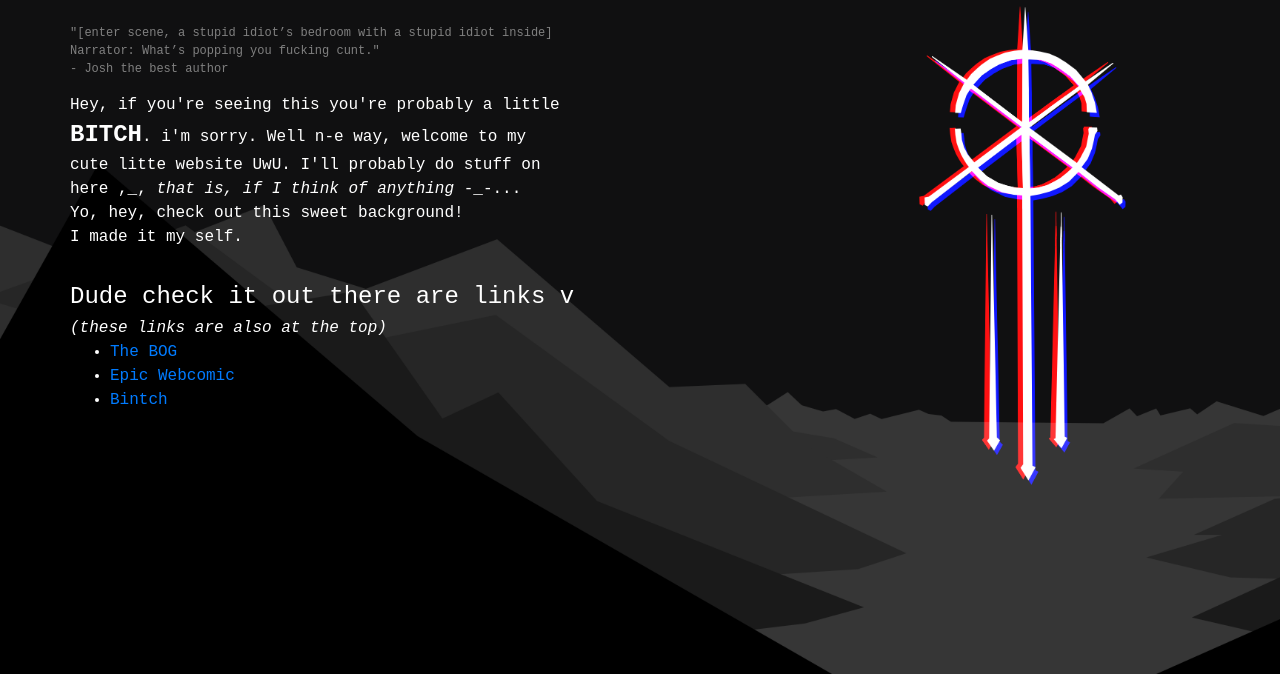
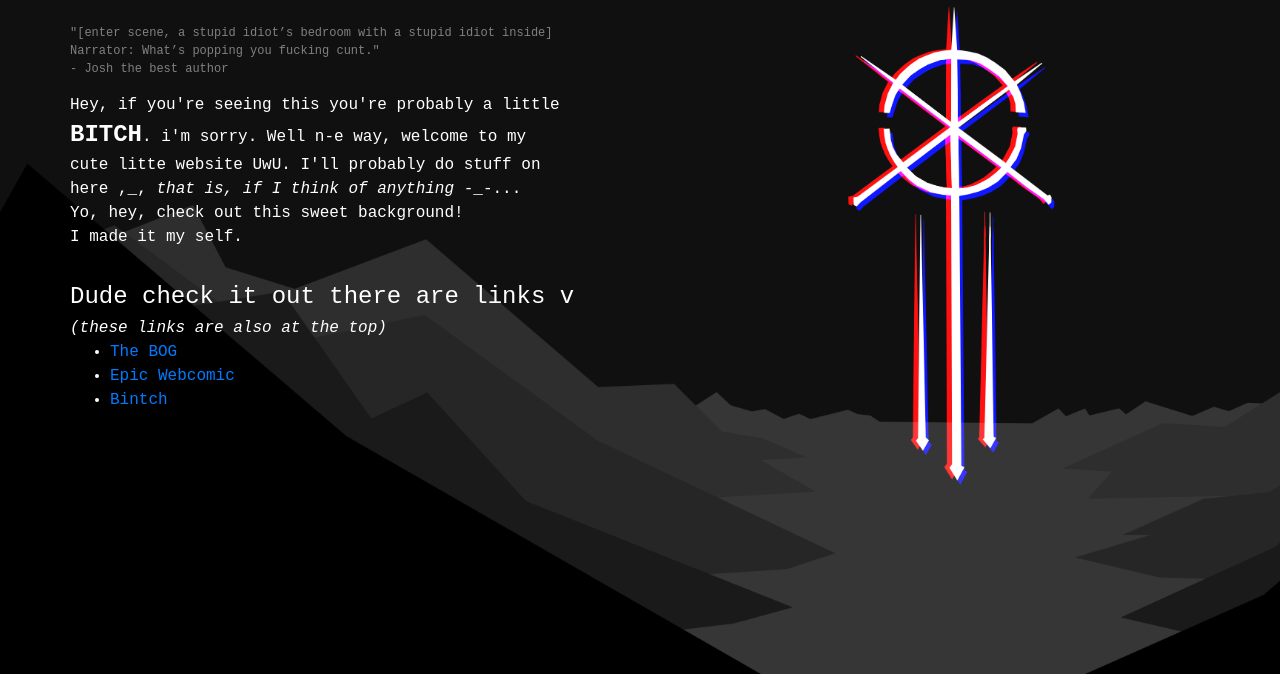
Before and after one commit to cometcryptid/rapscallion, a plain HTML site: page index.html in a window 1280 px wide. Shown: the part 126-800 px from the top of the page. Drawn offline with nearby package versions, Linux system fonts and the light colour scheme.

Commit message:
Update main.css

```diff
--- a/main.css
+++ b/main.css
@@ -31,7 +31,7 @@ body.main {
     background-repeat: no-repeat;
     background-attachment: fixed;
     background-size: cover;
-    background-position: 50%:
+    background-position: 50%;
 }
 body.bog {
     background-repeat: repeat;
```
